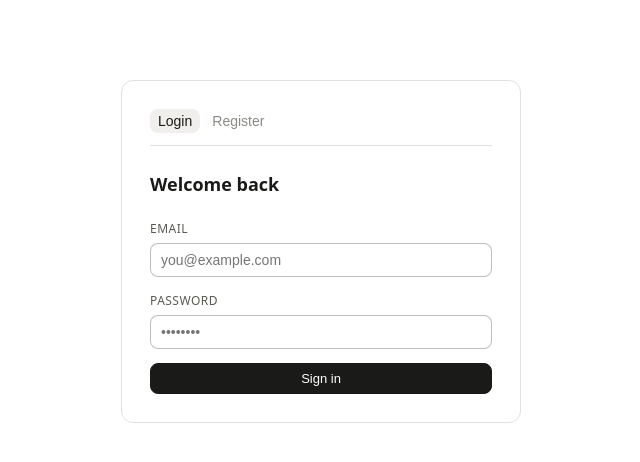
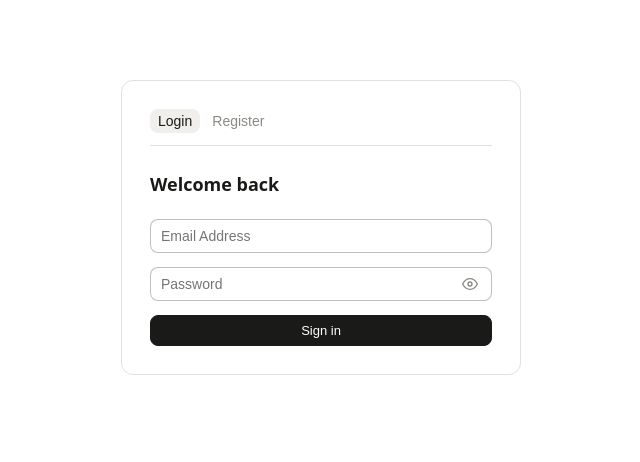
Before and after one commit to VuSiSi/advanced-db-elearning-cms, a FastAPI app: page /login in a window 1280 px wide. Shown: the part 52-514 px from the top of the page, without its empty margins (319-959 px from the left). Run offline with FastAPI, Linux system fonts and the light colour scheme; parts of the project's set-up code (start-up, migrations or seed data) failed here and were passed over.

Commit message:
feat: enhance login and registration forms with improved UI and password visibility toggle

```diff
--- a/backend/app/static/js/app.js
+++ b/backend/app/static/js/app.js
@@ -4,6 +4,21 @@
 (function () {
   const token = localStorage.getItem('token');
   const navLinks = document.getElementById('nav-links');
+  const path = window.location.pathname;
+  if (!navLinks) return;
+
+  // If not logged in, redirect to login page except when already on login page
+  if (!token && path !== '/login') {
+    window.location.href = '/login';
+    return;
+  }
+
+  // If logged in, redirect to courses page
+  if (token && path === '/login') {
+    window.location.href = '/courses';
+    return;
+  }
+
   if (!navLinks) return;
 
   if (!token) {
@@ -21,9 +36,6 @@
     role = payload.role || '';
   } catch {}
 
-  // "+ New Course" removed from navbar — course creation is now handled via
-  // a modal on the courses page, keeping users in context.
-  // Both roles share the same nav structure: Courses | Logout
   navLinks.innerHTML = `
     <a href="/courses">Courses</a>
     <span style="color:var(--border-hover);margin:0 2px;user-select:none">|</span>
--- a/backend/app/templates/login.html
+++ b/backend/app/templates/login.html
@@ -4,55 +4,103 @@
 {% block content %}
 <div class="auth-wrapper">
 
-  <!-- ── Tab switcher ─────────────────────────────── -->
   <div class="auth-card">
     <div class="auth-tabs">
       <button class="auth-tab active" id="tab-login" onclick="switchTab('login')">Login</button>
       <button class="auth-tab" id="tab-register" onclick="switchTab('register')">Register</button>
     </div>
 
-    <!-- Login form -->
     <div id="form-login">
       <h2 class="auth-title">Welcome back</h2>
       <div id="login-error" class="alert alert-error hidden"></div>
 
       <div class="form-group">
-        <label for="login-email">Email</label>
-        <input type="email" id="login-email" placeholder="you@example.com" />
+        <input type="email" id="login-email" placeholder="Email Address" />
       </div>
       <div class="form-group">
-        <label for="login-password">Password</label>
-        <input type="password" id="login-password" placeholder="••••••••" />
+        <div style="position: relative;">
+          <input type="password" id="login-password" placeholder="Password" style="padding-right: 40px;" />
+          <button type="button" onclick="togglePassword('login-password', this)" tabindex="-1"
+                  style="position: absolute; right: 10px; top: 50%; transform: translateY(-50%);
+                         background: none; border: none; cursor: pointer; color: var(--text-muted);
+                         display: flex; align-items: center; justify-content: center; padding: 4px;">
+            <svg class="eye-open" width="16" height="16" viewBox="0 0 24 24" fill="none" stroke="currentColor" stroke-width="2" stroke-linecap="round" stroke-linejoin="round">
+              <path d="M1 12s4-8 11-8 11 8 11 8-4 8-11 8-11-8-11-8z"></path>
+              <circle cx="12" cy="12" r="3"></circle>
+            </svg>
+          </button>
+        </div>
       </div>
       <button class="btn btn-primary btn-full" onclick="handleLogin()">Sign in</button>
     </div>
 
-    <!-- Register form -->
     <div id="form-register" class="hidden">
       <h2 class="auth-title">Create account</h2>
       <div id="register-error" class="alert alert-error hidden"></div>
-      <div id="register-success" class="alert alert-success hidden"></div>
+
+      <div id="register-success" class="alert alert-success hidden" style="white-space: pre-line; line-height: 1.5;"></div>
 
       <div class="form-group">
-        <label for="reg-name">Full name</label>
-        <input type="text" id="reg-name" placeholder="Jane Doe" />
+        <input type="text" id="reg-name" placeholder="Full Name" />
       </div>
       <div class="form-group">
-        <label for="reg-email">Email</label>
-        <input type="email" id="reg-email" placeholder="you@example.com" />
+        <input type="email" id="reg-email" placeholder="Email Address" />
       </div>
+
       <div class="form-group">
-        <label for="reg-password">Password</label>
-        <input type="password" id="reg-password" placeholder="••••••••" />
+        <div style="position: relative;">
+          <input type="password" id="reg-password" placeholder="Password" style="padding-right: 40px;" />
+          <button type="button" onclick="togglePassword('reg-password', this)" tabindex="-1"
+                  style="position: absolute; right: 10px; top: 50%; transform: translateY(-50%);
+                         background: none; border: none; cursor: pointer; color: var(--text-muted);
+                         display: flex; align-items: center; justify-content: center; padding: 4px;">
+            <svg class="eye-open" width="16" height="16" viewBox="0 0 24 24" fill="none" stroke="currentColor" stroke-width="2" stroke-linecap="round" stroke-linejoin="round">
+              <path d="M1 12s4-8 11-8 11 8 11 8-4 8-11 8-11-8-11-8z"></path>
+              <circle cx="12" cy="12" r="3"></circle>
+            </svg>
+          </button>
+        </div>
       </div>
+
       <div class="form-group">
-        <label for="reg-role">I am a...</label>
-        <select id="reg-role">
-          <option value="student">Student</option>
-          <option value="instructor">Instructor</option>
-        </select>
+        <div style="position: relative;">
+          <input type="password" id="reg-password-confirm" placeholder="Confirm Password" style="padding-right: 40px;" />
+          <button type="button" onclick="togglePassword('reg-password-confirm', this)" tabindex="-1"
+                  style="position: absolute; right: 10px; top: 50%; transform: translateY(-50%);
+                         background: none; border: none; cursor: pointer; color: var(--text-muted);
+                         display: flex; align-items: center; justify-content: center; padding: 4px;">
+            <svg class="eye-open" width="16" height="16" viewBox="0 0 24 24" fill="none" stroke="currentColor" stroke-width="2" stroke-linecap="round" stroke-linejoin="round">
+              <path d="M1 12s4-8 11-8 11 8 11 8-4 8-11 8-11-8-11-8z"></path>
+              <circle cx="12" cy="12" r="3"></circle>
+            </svg>
+          </button>
+        </div>
       </div>
-      <button class="btn btn-primary btn-full" onclick="handleRegister()">Create account</button>
+
+      <div class="form-group" style="margin-top: 18px;">
+        <label>Choose Role</label>
+        <div style="display: grid; grid-template-columns: repeat(2, 1fr); gap: 10px; margin-top: 8px;">
+          <label id="role-card-student"
+                 style="border: 1.5px solid var(--border); border-radius: 10px; padding: 15px 10px;
+                        cursor: pointer; display: flex; flex-direction: column; align-items: center;
+                        gap: 8px; transition: all 0.15s; user-select: none;">
+            <input type="radio" name="reg-role" value="student" style="display: none;" onchange="highlightRoleCard('student')" />
+            <span style="font-size: 24px;">🎓</span>
+            <span style="font-size: 12px; font-weight: 600;">Student</span>
+          </label>
+
+          <label id="role-card-instructor"
+                 style="border: 1.5px solid var(--border); border-radius: 10px; padding: 15px 10px;
+                        cursor: pointer; display: flex; flex-direction: column; align-items: center;
+                        gap: 8px; transition: all 0.15s; user-select: none;">
+            <input type="radio" name="reg-role" value="instructor" style="display: none;" onchange="highlightRoleCard('instructor')" />
+            <span style="font-size: 24px;">👨‍🏫</span>
+            <span style="font-size: 12px; font-weight: 600;">Instructor</span>
+          </label>
+        </div>
+      </div>
+
+      <button class="btn btn-primary btn-full" style="margin-top: 20px;" onclick="handleRegister()">Create account</button>
     </div>
 
   </div>
@@ -61,6 +109,40 @@
 
 {% block scripts %}
 <script>
+
+// Function to toggle password visibility
+function togglePassword(inputId, btnElement) {
+  const input = document.getElementById(inputId);
+  if (input.type === 'password') {
+    input.type = 'text';
+    btnElement.innerHTML = `
+      <svg width="16" height="16" viewBox="0 0 24 24" fill="none" stroke="currentColor" stroke-width="2" stroke-linecap="round" stroke-linejoin="round">
+        <path d="M17.94 17.94A10.07 10.07 0 0 1 12 20c-7 0-11-8-11-8a18.45 18.45 0 0 1 5.06-5.94M9.9 4.24A9.12 9.12 0 0 1 12 4c7 0 11 8 11 8a18.5 18.5 0 0 1-2.16 3.19m-6.72-1.07a3 3 0 1 1-4.24-4.24"></path>
+        <line x1="1" y1="1" x2="23" y2="23"></line>
+      </svg>`; // Scalable Vector Graphics of a closed eye
+  } else {
+    input.type = 'password';
+    btnElement.innerHTML = `
+      <svg width="16" height="16" viewBox="0 0 24 24" fill="none" stroke="currentColor" stroke-width="2" stroke-linecap="round" stroke-linejoin="round">
+        <path d="M1 12s4-8 11-8 11 8 11 8-4 8-11 8-11-8-11-8z"></path>
+        <circle cx="12" cy="12" r="3"></circle>
+      </svg>`; // Scalable Vector Graphics of an open eye
+  }
+}
+
+// Function to highlight selected role card
+function highlightRoleCard(selected) {
+  ['student', 'instructor'].forEach(r => {
+    const card = document.getElementById(`role-card-${r}`);
+    if (!card) return;
+    const isSelected = r === selected;
+    card.style.borderColor = isSelected ? 'var(--purple-600)' : 'var(--border)';
+    card.style.background  = isSelected ? 'var(--purple-50)'  : 'transparent';
+    card.style.color       = isSelected ? 'var(--purple-800)' : 'inherit';
+  });
+}
+
+// Function to switch between login and register tabs
 function switchTab(tab) {
   document.getElementById('form-login').classList.toggle('hidden', tab !== 'login');
   document.getElementById('form-register').classList.toggle('hidden', tab !== 'register');
@@ -68,6 +150,7 @@ function switchTab(tab) {
   document.getElementById('tab-register').classList.toggle('active', tab === 'register');
 }
 
+// Function to handle login
 async function handleLogin() {
   const email    = document.getElementById('login-email').value.trim();
   const password = document.getElementById('login-password').value;
@@ -91,15 +174,25 @@ async function handleLogin() {
   }
 }
 
+// Function to handle registration
 async function handleRegister() {
-  const full_name = document.getElementById('reg-name').value.trim();
-  const email     = document.getElementById('reg-email').value.trim();
-  const password  = document.getElementById('reg-password').value;
-  const role      = document.getElementById('reg-role').value;
-  const errBox    = document.getElementById('register-error');
-  const okBox     = document.getElementById('register-success');
+  const full_name       = document.getElementById('reg-name').value.trim();
+  const email           = document.getElementById('reg-email').value.trim();
+  const password        = document.getElementById('reg-password').value;
+  const confirmPassword = document.getElementById('reg-password-confirm').value;
+  const role            = document.getElementById('reg-role').value;
+
+  const errBox = document.getElementById('register-error');
+  const okBox  = document.getElementById('register-success');
+
   errBox.classList.add('hidden');
   okBox.classList.add('hidden');
+
+  if (password !== confirmPassword) {
+    errBox.textContent = 'Passwords do not match.';
+    errBox.classList.remove('hidden');
+    return;
+  }
 
   try {
     const res  = await fetch('/api/auth/register', {
@@ -110,9 +203,12 @@ async function handleRegister() {
     const data = await res.json();
     if (!res.ok) throw new Error(data.detail || 'Registration failed');
 
-    okBox.textContent = 'Account created! Please log in.';
+    // Show success message with warning about future authorization requirement
+    okBox.textContent = 'Account created! Please log in.\nWARNING: In future updates, account registration, regardless of role, will require approval from a user with the "Instructor" role.';
     okBox.classList.remove('hidden');
-    setTimeout(() => switchTab('login'), 1500);
+
+    // After a short delay, switch back to the login tab so they can log in with their new account
+    setTimeout(() => switchTab('login'), 3500);
   } catch (err) {
     errBox.textContent = err.message;
     errBox.classList.remove('hidden');
```
